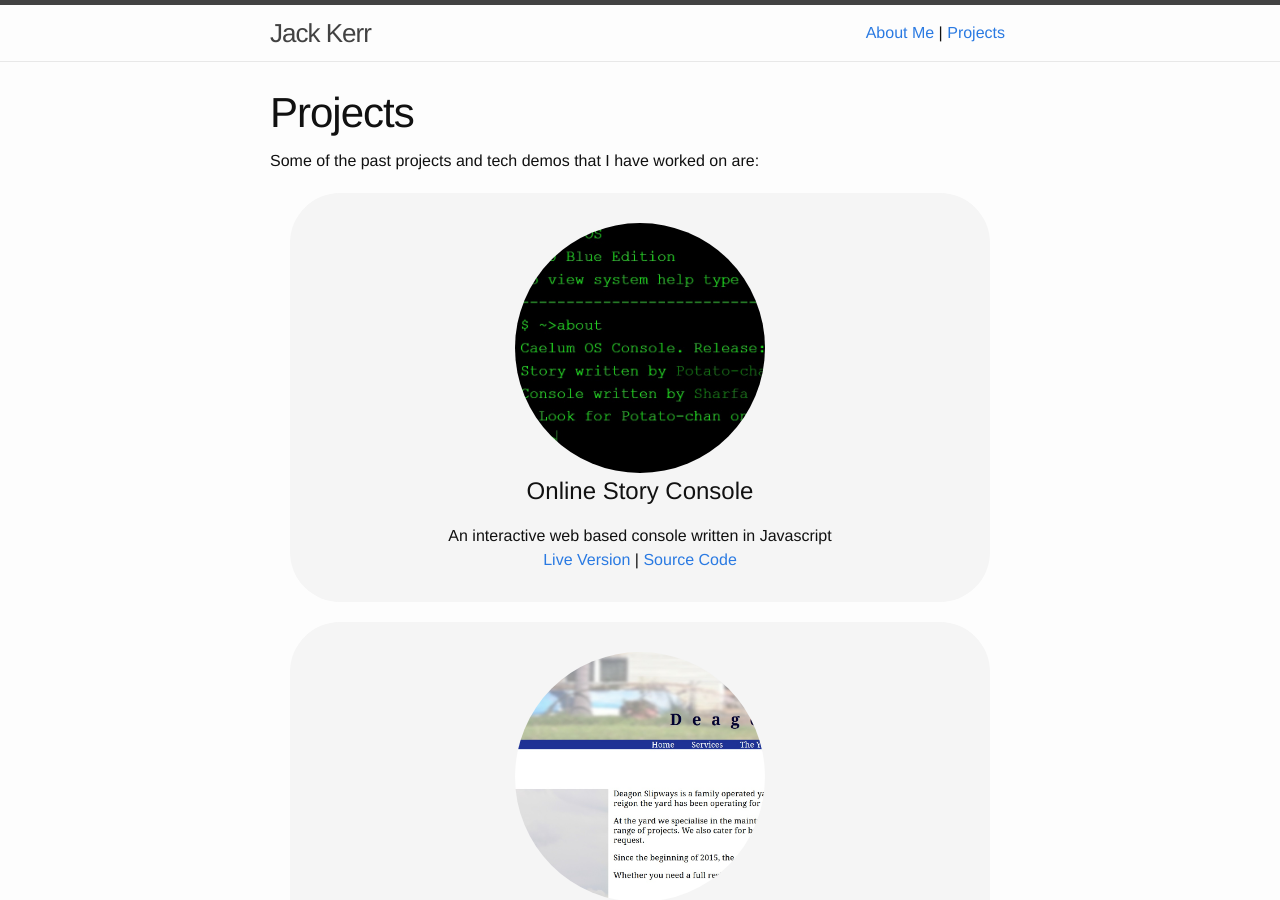
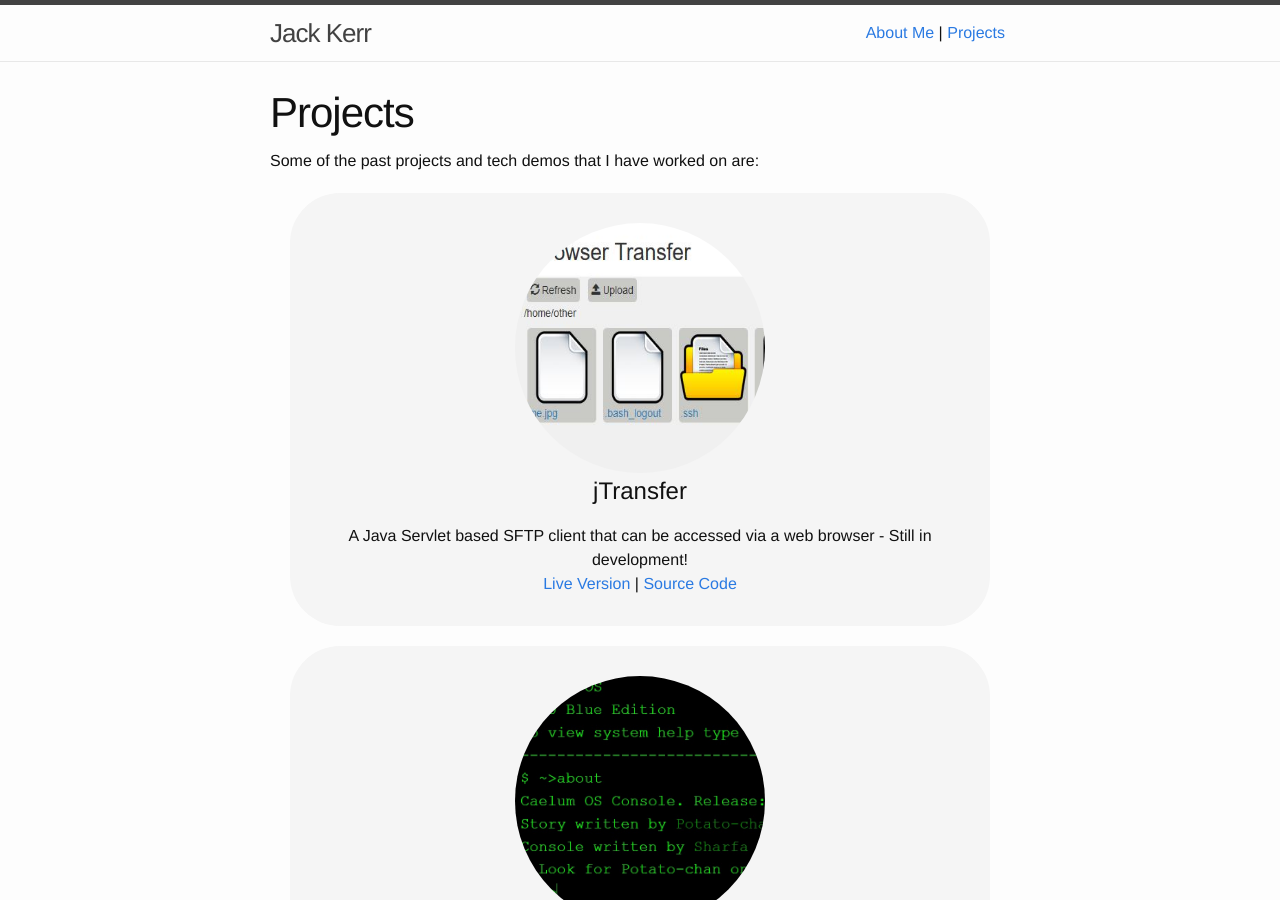
Before and after one commit to jack775544/jack775544.github.io, a Jekyll site: the page built from pages/projects.html, in a window 1280 px wide and 900 px high. Built offline with Jekyll 4.4.1, drawn with Linux system fonts in a browser that asks for light colours.

Commit message:
Added jTransfer and a site favicon

```diff
--- a/_includes/head.html
+++ b/_includes/head.html
@@ -12,4 +12,6 @@
     <link rel="stylesheet" href="{{ " /css/custom.css " | prepend: site.baseurl }}">
 
     <link rel="stylesheet" href="{{ "/css/lightbox.css " | prepend: site.baseurl }}">
+
+    <link rel="icon" type="image/png" href="/favicon.png">
 </head>
--- a/pages/projects.html
+++ b/pages/projects.html
@@ -4,6 +4,12 @@ permalink: /projects/
 ---
 <h1 class="post-title">Projects</h1>
 Some of the past projects and tech demos that I have worked on are:
+<div class="project">
+    <a href="../img/jtransfer.jpg" data-lightbox="project"><img src="../img/jtransfer.jpg"/></a>
+    <h2>jTransfer</h2>
+    <div class="desc">A Java Servlet based SFTP client that can be accessed via a web browser - Still in development!</div>
+    <a href="https://j754.xyz/jtransfer/">Live Version</a> | <a href="https://github.com/jack775544/jTransfer">Source Code</a>
+</div>
 <div class="project">
     <a href="../img/console.jpg" data-lightbox="project"><img src="../img/console.jpg"/></a>
     <h2>Online Story Console</h2>
```
Also changed, not shown: favicon.png (added), img/jtransfer.jpg (added), 1 other file.
